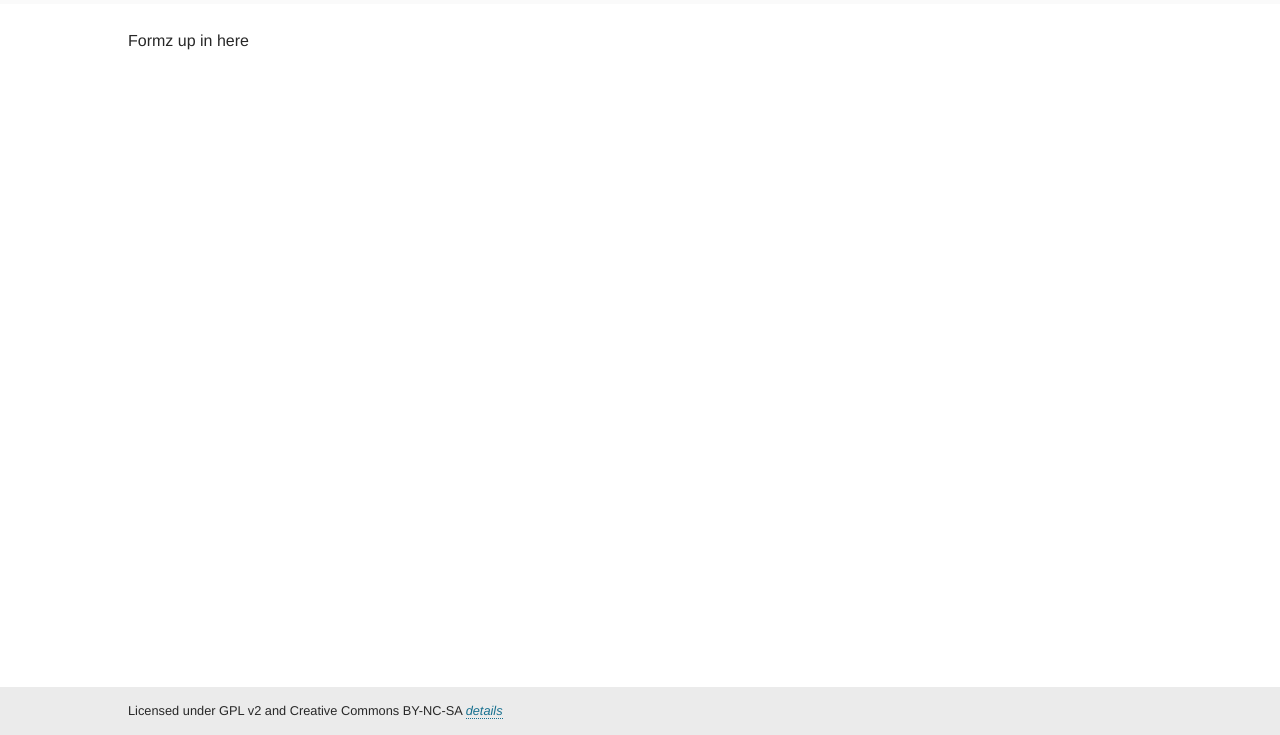
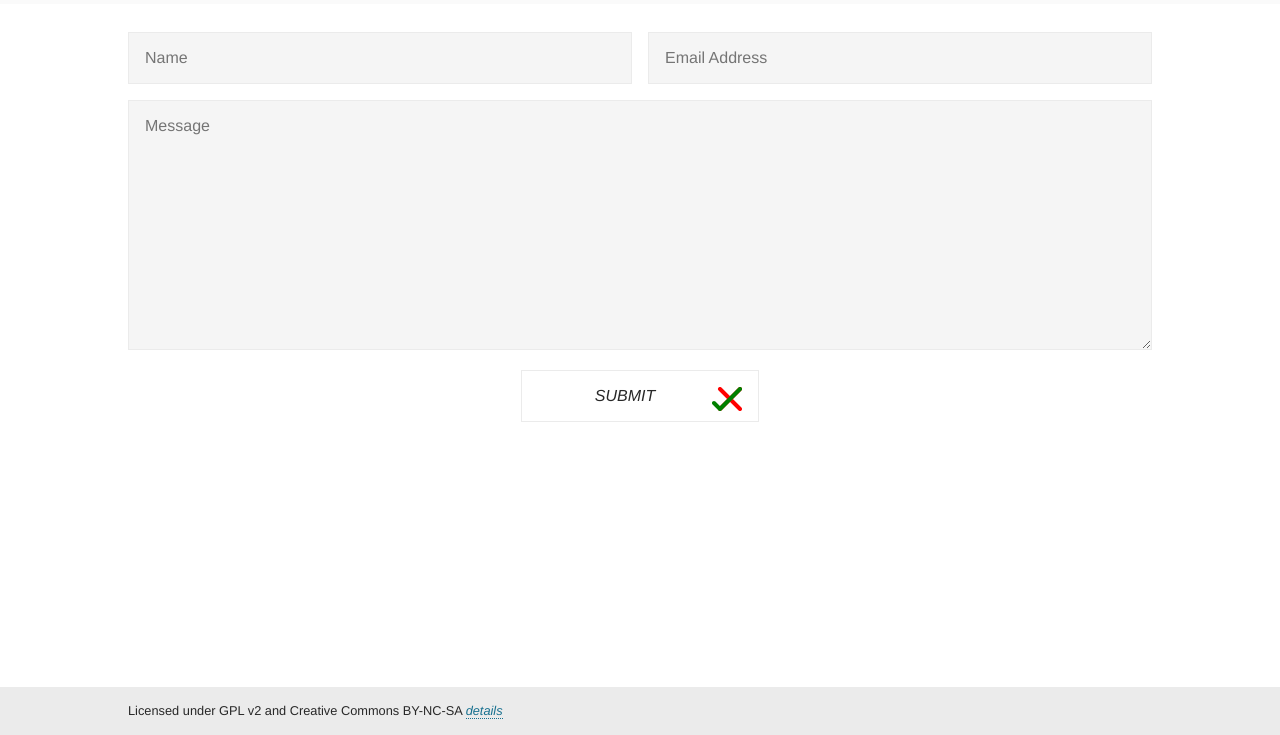
Before and after one commit to blieque/functionalstoneware.com, a PHP site: page /pages/contact.php in a window 1280 px wide. Shown: the part 65-800 px from the top of the page. Run offline with PHP 8.4, Linux system fonts and the light colour scheme; data that the repository does not hold is empty; some libraries are stand-ins or nearby versions; some web fonts are replaced.

Commit message:
work on contact page form

```diff
--- a/m.css
+++ b/m.css
@@ -12,8 +12,10 @@
 	color:#222;
 }
 
-/* FUNCTIONAL STONEWARE
- * MAIN STYLEHEET */
+/* functional stoneware
+ * main stylesheet
+ * written by blieque mariguan
+ * licensed under GPL v2 */
 
 /* @font-face declarations for web typography */
 @font-face {
@@ -42,29 +44,46 @@ body {
 h1,h2,h3 {
 	margin:0;
 }
+a,form>div {
+	font-style:italic;
+}
 a {
 	color:inherit;
-	font-style:italic;
 	text-decoration:none;
 }
-
-/* shared classes, some specific styling */
-.cf:after { /* clearfix */
-	content:"";
+textarea,input,form>div { /* both styled as textarea, overriden later */
+	margin:0;
+	padding:16px;
+	width:calc(100% - 34px);
+	border:solid 1px #ebebeb;
+	background:#fff;
+	font-family:inherit;
+	font-size:inherit;
+	background:#f5f5f5;
+}
+textarea:focus,input:focus { /* both text boxes (focus state) */
+	outline:none;
+	background:none;
+}
+textarea { /* big tet boxes */
+	margin:16px 0 0;
+	resize:vertical;
+}
+[type="text"] { /* input boxes */
+	display:inline-block;
+	width:calc(50% - 42px);
+}
+[type="text"]:first-child { /* 'name' boxes */
+	margin-right:16px;
+}
+form>div { /* submit buttons */
 	display:block;
-	clear:both;
-}
-section:not(:last-of-type) p,header>ul,section:last-of-type,footer p { /* elements to assume 80% width */
-	margin:0 auto;
-	width:80%;
-	max-width:1248px;
-}
-.l {
-	color:#17708f;
-	border-bottom:dotted 1px #17708f;
-}
-.l:hover {
-	background-color:rgba(0,0,0,.05);
+	margin:16px auto 0;
+	width:20%;
+	min-width:160px;
+	max-width:100%;
+	text-align:center;
+	background:none;
 }
 
 /* header */
@@ -147,14 +166,14 @@ section:not(:last-of-type) { /* index page banner */
 	background-size:100%;
 }
 section:first-of-type {	/* first element after header */
-	margin-top:65px;
+	margin-top:65px!important;
 }
 section:last-of-type :first-child { /* first child of content element */
 	margin-top:0;
 }
 
 /* footer */
-footer {
+footer { /* footer of page (license info) */
 	padding:16px 0;
 	height:16px;
 	position:absolute;
@@ -165,10 +184,43 @@ footer {
 	font-size:80%;
 }
 
-/* quirky specifics */
-#license:before {
+
+/* shared classes, specific styles */
+.cf:after { /* clearfix */
+	content:"";
+	display:block;
+	clear:both;
+}
+section:not(:last-of-type) p,header>ul,section:last-of-type,footer p { /* elements to assume 80% width */
+	margin:0 auto;
+	width:80%;
+	max-width:1248px;
+}
+.l { /* styled anchors */
+	color:#17708f;
+	border-bottom:dotted 1px #17708f;
+}
+.l:hover { /* hover state of styled anchors */
+	background-color:rgba(0,0,0,.05);
+}
+#license:before { /* fix for page references */
 	content:"";
 	display:block;
 	margin:-81px 0 0;
 	height:81px;
 }
+form svg { /* form submit svg */
+	float:right;
+}
+#s,#e { /* tick/cross paths in form submit svg */
+	fill:none;
+	stroke-width:4px;
+	stroke-linecap:round;
+	stroke-linejoin:round;
+}
+#s {
+	stroke:green;
+}
+#e {
+	stroke:red;
+}
--- a/pages/contact.php
+++ b/pages/contact.php
@@ -1,3 +1,10 @@
-<?php include"../_cgi-bin/builder.php";fs_open("Contact")?>
-<p>Formz up in here</p>
-<?php fs_close()?>
+<?php if ($_POST['a'] == "s") {
+	echo "gettin' hit up";
+	echo $_POST["name"] . $_POST["mail"] . $_POST["text"];
+} else { include"../_cgi-bin/builder.php";fs_open("Contact")?>
+<form method="post"><input name="name" placeholder="Name" type="text"><input name="mail" placeholder="Email Address" type="text"><textarea name="text" placeholder="Message" rows="12"></textarea><div type="submit">SUBMIT
+<svg width="30" height="24">
+	<path id="e" d="M8 2L28 22M28 2L8 22"/>
+	<path id="s" d="M2 16L8 22L28 2"/>
+</svg>
+</div></form><?php fs_close();}?>
```
Also changed, not shown: jquery.fs.js (+11 -38 lines).
